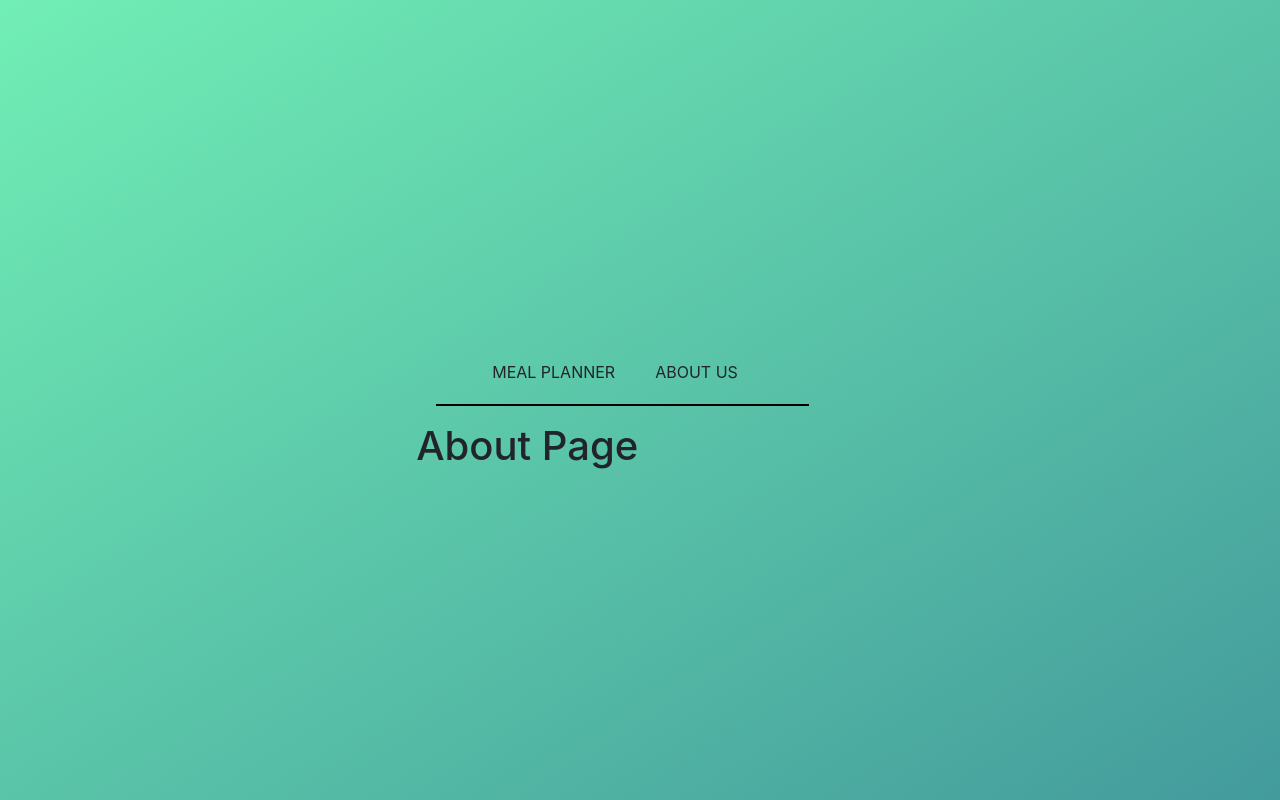
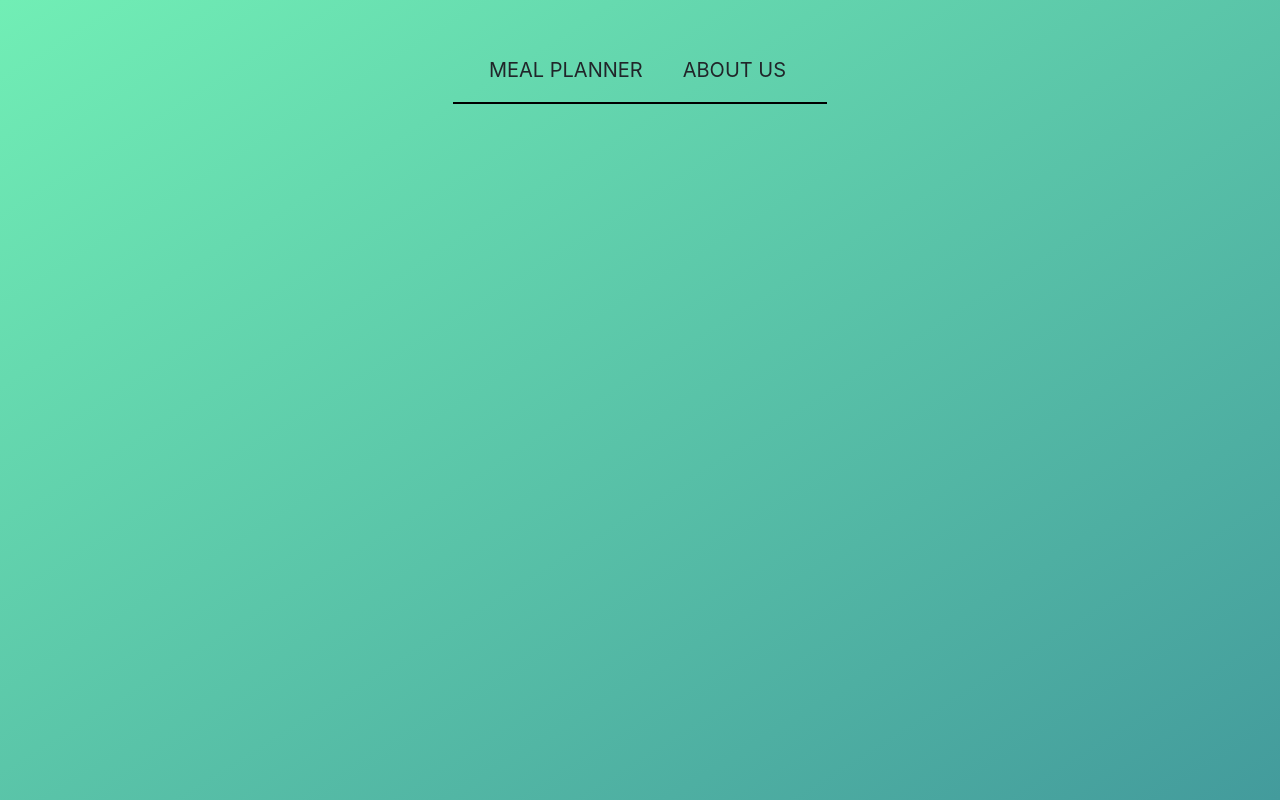
Before and after one commit to lammai/StruggleMeals, a React (Create React App) app: page /about-us in a window 1280 px wide. Built offline with nearby package versions, Linux system fonts and the light colour scheme.

Commit message:
1.3 Title Bar
	Third Lucks the Charm.
	Fixed:
		.Vertical positioning
		.Horizontal postioning
		.Slightly off axis text from center
			- In effect in both pages
	Added Weight to Text
	Increase text size

```diff
--- a/src/components/About.jsx
+++ b/src/components/About.jsx
@@ -2,16 +2,18 @@ import React from 'react';
 
 import Header from "./common/header";
 import './common/header/Header.css';
-
+import './common/header/Header.css';
+import {Navbar} from "./common";
 
 function About(){
     return(
-      <div>
-          <section className="header-top__navigation">
-              <Header />
-          </section>
-          <h1>About Page</h1>
-      </div>
+        <div style={{
+            display: 'flex',
+            alignItems: 'center',
+            justifyContent: 'center',
+        }}>
+            <Header/>
+        </div>
     );
 }
 
--- a/src/components/common/header/Header.css
+++ b/src/components/common/header/Header.css
@@ -1,5 +1,7 @@
 .header {
     margin-top: 20px;
+    position: fixed;
+    top: 20px;
     display: flex;
     flex: 1;
     flex-direction: column;
@@ -15,7 +17,6 @@
     display: flex;
     justify-content: center;
     align-items: center;
-    margin-right: 20px;
 }
 
 .header-logo {
@@ -35,6 +36,7 @@
     width: 100%;
     border: none;
     height: 2px;
+    top: 10px;
     margin-top: 2px;
     background-color: black;
 }
@@ -44,5 +46,14 @@
     flex: 1;
     flex-direction: row;
     justify-content: center;
-    margin-right: 55px;
+    margin-right: 5px;
 }
+
+.separateLine {
+    width: 100%;
+    border: none;
+    height: 2px;
+    margin-top: 2px;
+    background-color: black;
+
+}
--- a/src/components/common/header/Header.jsx
+++ b/src/components/common/header/Header.jsx
@@ -2,7 +2,6 @@ import React from 'react';
 import { Navbar } from "../../common";
 
 import './Header.css';
-import sadness from "../../../sadness.png";
 
 function Header (){
     return (
--- a/src/components/common/navbar/Navbar.css
+++ b/src/components/common/navbar/Navbar.css
@@ -4,11 +4,14 @@
 }
 
 .navbar-item {
-    display: flex;
+    display: flow;
+    font-weight: 10000;
+    font-size: 20px;
     justify-content: center;
     align-content: center;
     align-items: center;
-    margin-left: 40px;
+    margin-left: 20px;
+    margin-right: 20px;
     color: inherit;
     text-direction: inherit;
     text-transform: uppercase;
--- a/src/index.js
+++ b/src/index.js
@@ -15,13 +15,20 @@ import {BrowserRouter as Router, Switch, Route} from 'react-router-dom';
 
 const Home = () => (
     <div>
-        <Header/>
+        <div style={{
+            display: 'flex',
+            alignItems: 'center',
+            justifyContent: 'center',
+        }}>
+            <Header/>
+        </div>
         <Card />
     </div>
 );
 
 ReactDOM.render(
   <React.StrictMode>
+
       <Router>
           <Switch>
             <Route path={"/about-us"} component={About}/>
```
Also changed, not shown: 1 other file (tests, documents, lock files or other folders).
